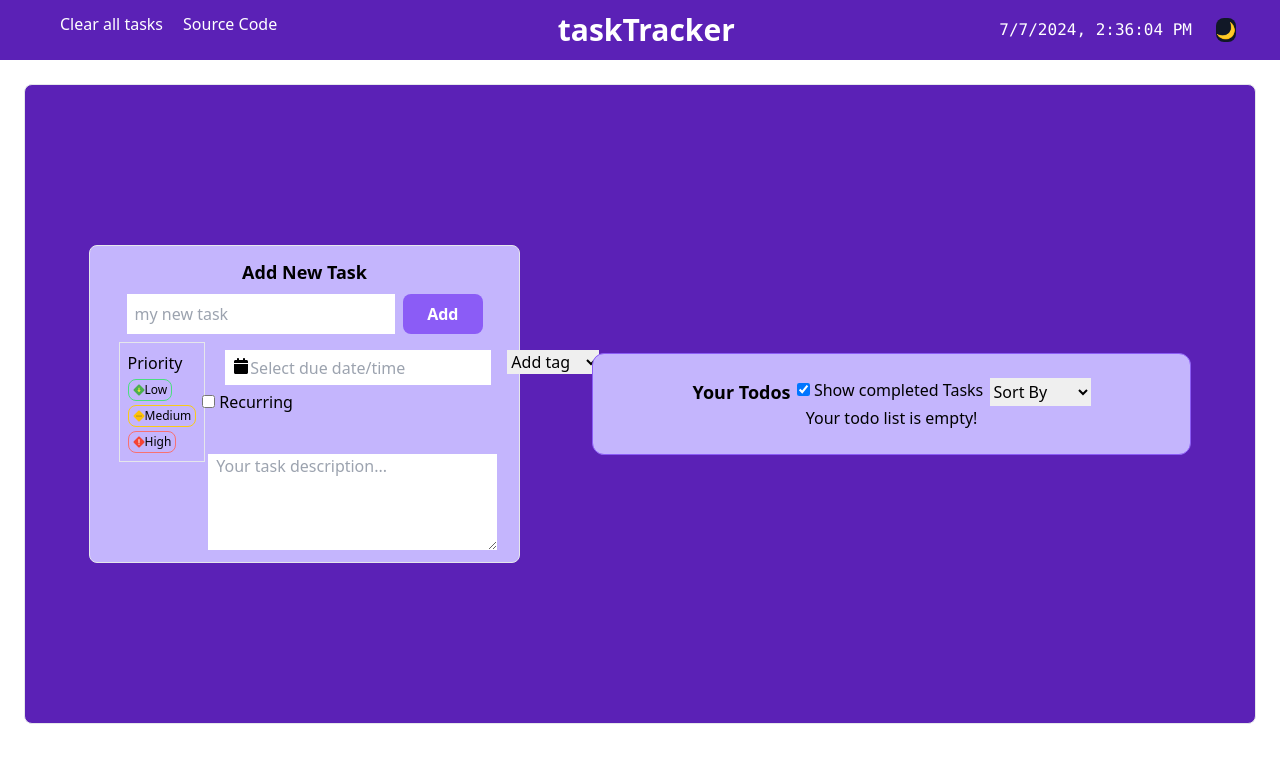
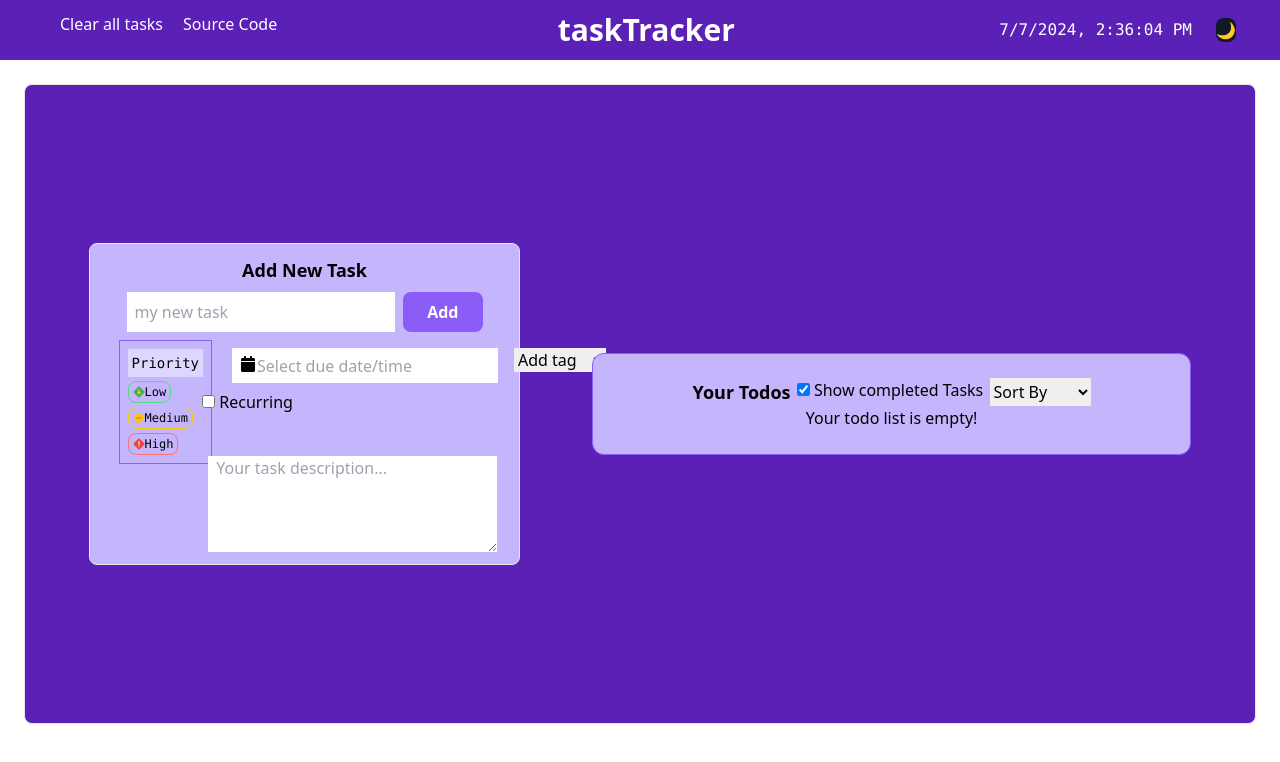
Before and after one commit to prabal-007/sigma-web-dev, a React (Vite) app in the folder exercises/TodoList-App/: page / in a window 1280 px wide. Shown: the top 762 px of the page. Built offline with nearby package versions, Linux system fonts and the light colour scheme.

Commit message:
updated Dark mode feature

```diff
--- a/exercises/TodoList-App/src/components/NewTask.jsx
+++ b/exercises/TodoList-App/src/components/NewTask.jsx
@@ -207,11 +207,11 @@ const NewTask = () => {
                     <div className='flex flex-col md:flex-row justify-center items-center w-2/3 md:w-[90%]'>
                         <input type="text" className='w-full m-1 p-2 block md:hidden' onChange={handleChange} value={todo} />
                         <div className='flex w-full'>
-                            <div className="priority w-fit flex flex-col gap-1 border p-2">
-                                <h2>Priority</h2>
-                                <button onClick={handlePriority} name='Low' className='flex w-fit items-center text-xs border border-green-400 rounded-lg py-[2px] px-1'><FcLowPriority />Low</button>
-                                <button onClick={handlePriority} name='Medium' className='flex w-fit items-center text-xs border border-yellow-400 rounded-lg py-[2px] px-1'><FcMediumPriority />Medium</button>
-                                <button onClick={handlePriority} name='High' className='flex w-fit items-center text-xs border border-red-400 rounded-lg py-[2px] px-1'><FcHighPriority />High</button>
+                            <div className="priority w-fit flex flex-col gap-1 border border-violet-500 p-2 font-mono font-medium">
+                                <h2 className='bg-violet-200 p-1 text-sm'>Priority</h2>
+                                <button onClick={handlePriority} name='Low' className='flex w-fit items-center text-xs border border-green-400 dark:bg-green-400 rounded-lg py-[2px] px-1'><FcLowPriority />Low</button>
+                                <button onClick={handlePriority} name='Medium' className='flex w-fit items-center text-xs border border-yellow-400 rounded-lg py-[2px] px-1 dark:bg-yellow-300'><FcMediumPriority />Medium</button>
+                                <button onClick={handlePriority} name='High' className='flex w-fit items-center text-xs border border-red-400 rounded-lg py-[2px] px-1 dark:bg-red-500'><FcHighPriority />High</button>
                             </div>
                             {/* <input type="text" className='h-8 m-1 p-2' onChange={handleChange} value={todo} /> */}
                             <div className='p-2 ml-10 md:ml-3'>
```
